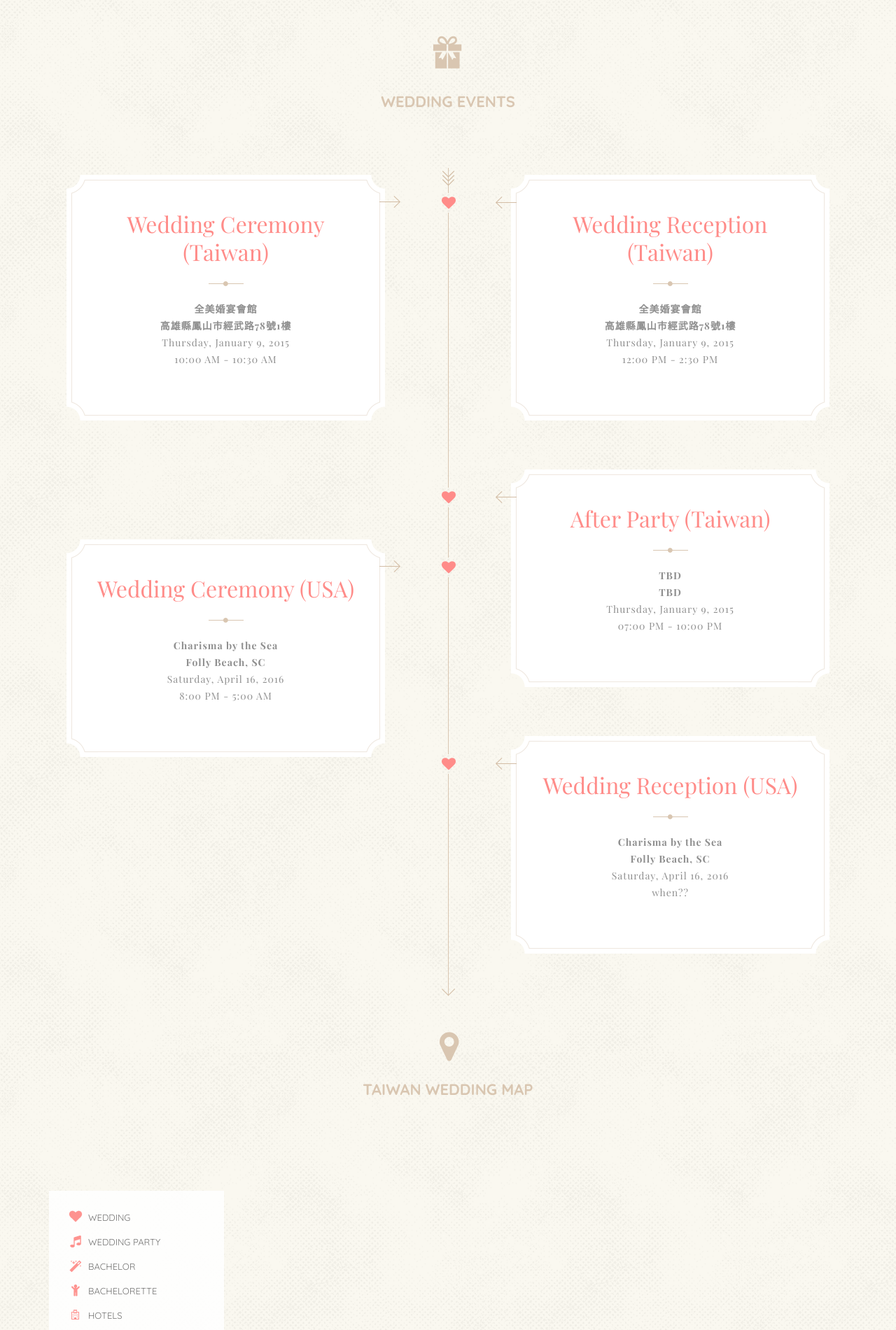
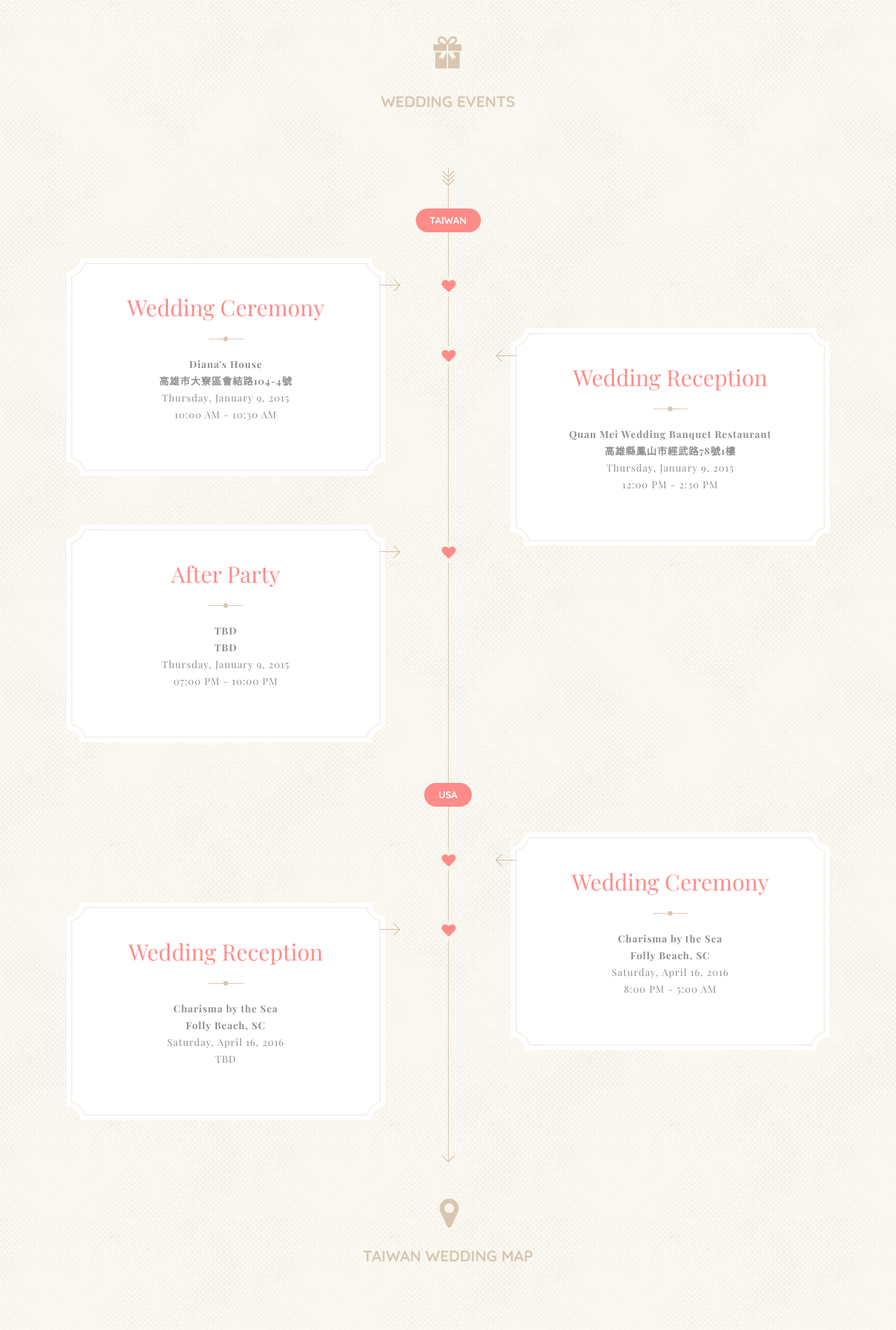
Before and after one commit to jlaurendi/joe-and-diana-wedding, a PHP site: page /index-en.php in a window 1280 px wide. Shown: the part 4549-6450 px from the top of the page at 70% size. Run offline with PHP 8.4, Linux system fonts and the light colour scheme; data that the repository does not hold is empty; some libraries are stand-ins or nearby versions; some web fonts are replaced.

Commit message:
Edited wedding event section in en version. Added map pin on Taiwan map.

```diff
--- a/index-en.php
+++ b/index-en.php
@@ -318,6 +318,8 @@
                 <span class="arrow-up"></span>
                 <span class="arrow-down"></span>
                 <div class="row">
+                    <div class="timeline-year start"><span>TAIWAN</span></div>
+
 <!--                     <div class="column six heart right">
                         <div class="box center corner">
                             <div class="corners-topleft"></div>
@@ -340,25 +342,25 @@
                             <div class="corners-bottomleft"></div>
                             <div class="corners-topright"></div>
                             <div class="corners-bottomright"></div>
-                            <h2>Wedding Ceremony (Taiwan)</h2>
+                            <h2>Wedding Ceremony</h2>
                             <div class="details">
-                                <span class="waddress">全美婚宴會館</span>
-                                <span class="waddress">高雄縣鳳山市經武路78號1樓</span>
+                                <span class="waddress">Diana's House</span>
+                                <span class="waddress">高雄市大寮區會結路104-4號</span>
                                 <span class="wdate">Thursday, January 9, 2015</span>
                                 <span class="wtime">10:00 AM - 10:30 AM</span>
                             </div>
 <!--                             <a href="event.html" class="button">Read More</a>
  -->                        </div>
                     </div>
-                    <div class="column six heart left">
+                    <div class="column six heart left movetop">
                         <div class="box center corner">
                             <div class="corners-topleft"></div>
                             <div class="corners-bottomleft"></div>
                             <div class="corners-topright"></div>
                             <div class="corners-bottomright"></div>
-                            <h2>Wedding Reception (Taiwan)</h2>
+                            <h2>Wedding Reception</h2>
                             <div class="details">
-                                <span class="waddress">全美婚宴會館</span>
+                                <span class="waddress">Quan Mei Wedding Banquet Restaurant</span>
                                 <span class="waddress">高雄縣鳳山市經武路78號1樓</span>
                                 <span class="wdate">Thursday, January 9, 2015</span>
                                 <span class="wtime">12:00 PM - 2:30 PM</span>
@@ -366,18 +368,38 @@
 <!--                             <a href="event.html" class="button">Read More</a>
  -->                        </div>
                     </div>
+                    <div class="column six heart right">
+                        <div class="box center corner">
+                            <div class="corners-topleft"></div>
+                            <div class="corners-bottomleft"></div>
+                            <div class="corners-topright"></div>
+                            <div class="corners-bottomright"></div>
+                            <h2>After Party</h2>
+                            <div class="details">
+                                <span class="waddress">TBD</span>
+                                <span class="waddress">TBD</span>
+                                <span class="wdate">Thursday, January 9, 2015</span>
+                                <span class="wtime">07:00 PM - 10:00 PM</span>
+                            </div>
+<!--                             <a href="event.html" class="button">Read More</a>
+ -->                        </div>
+                    </div>
+
+                    <div class="clearfix"></div>
+                    <div class="timeline-year"><span>USA</span></div>
+
                     <div class="column six heart left">
                         <div class="box center corner">
                             <div class="corners-topleft"></div>
                             <div class="corners-bottomleft"></div>
                             <div class="corners-topright"></div>
                             <div class="corners-bottomright"></div>
-                            <h2>After Party (Taiwan)</h2>
+                            <h2>Wedding Ceremony</h2>
                             <div class="details">
-                                <span class="waddress">TBD</span>
-                                <span class="waddress">TBD</span>
-                                <span class="wdate">Thursday, January 9, 2015</span>
-                                <span class="wtime">07:00 PM - 10:00 PM</span>
+                                <span class="waddress">Charisma by the Sea</span>
+                                <span class="waddress">Folly Beach, SC</span>
+                                <span class="wdate">Saturday, April 16, 2016</span>
+                                <span class="wtime">8:00 PM - 5:00 AM</span>
                             </div>
 <!--                             <a href="event.html" class="button">Read More</a>
  -->                        </div>
@@ -388,28 +410,12 @@
                             <div class="corners-bottomleft"></div>
                             <div class="corners-topright"></div>
                             <div class="corners-bottomright"></div>
-                            <h2>Wedding Ceremony (USA)</h2>
+                            <h2>Wedding Reception</h2>
                             <div class="details">
                                 <span class="waddress">Charisma by the Sea</span>
                                 <span class="waddress">Folly Beach, SC</span>
                                 <span class="wdate">Saturday, April 16, 2016</span>
-                                <span class="wtime">8:00 PM - 5:00 AM</span>
-                            </div>
-<!--                             <a href="event.html" class="button">Read More</a>
- -->                        </div>
-                    </div>
-                    <div class="column six heart left">
-                        <div class="box center corner">
-                            <div class="corners-topleft"></div>
-                            <div class="corners-bottomleft"></div>
-                            <div class="corners-topright"></div>
-                            <div class="corners-bottomright"></div>
-                            <h2>Wedding Reception (USA)</h2>
-                            <div class="details">
-                                <span class="waddress">Charisma by the Sea</span>
-                                <span class="waddress">Folly Beach, SC</span>
-                                <span class="wdate">Saturday, April 16, 2016</span>
-                                <span class="wtime">when??</span>
+                                <span class="wtime">TBD</span>
                             </div>
 <!--                             <a href="event.html" class="button">Read More</a>
  -->                        </div>
```
Also changed, not shown: index-zh.php (+21 -2 lines).
